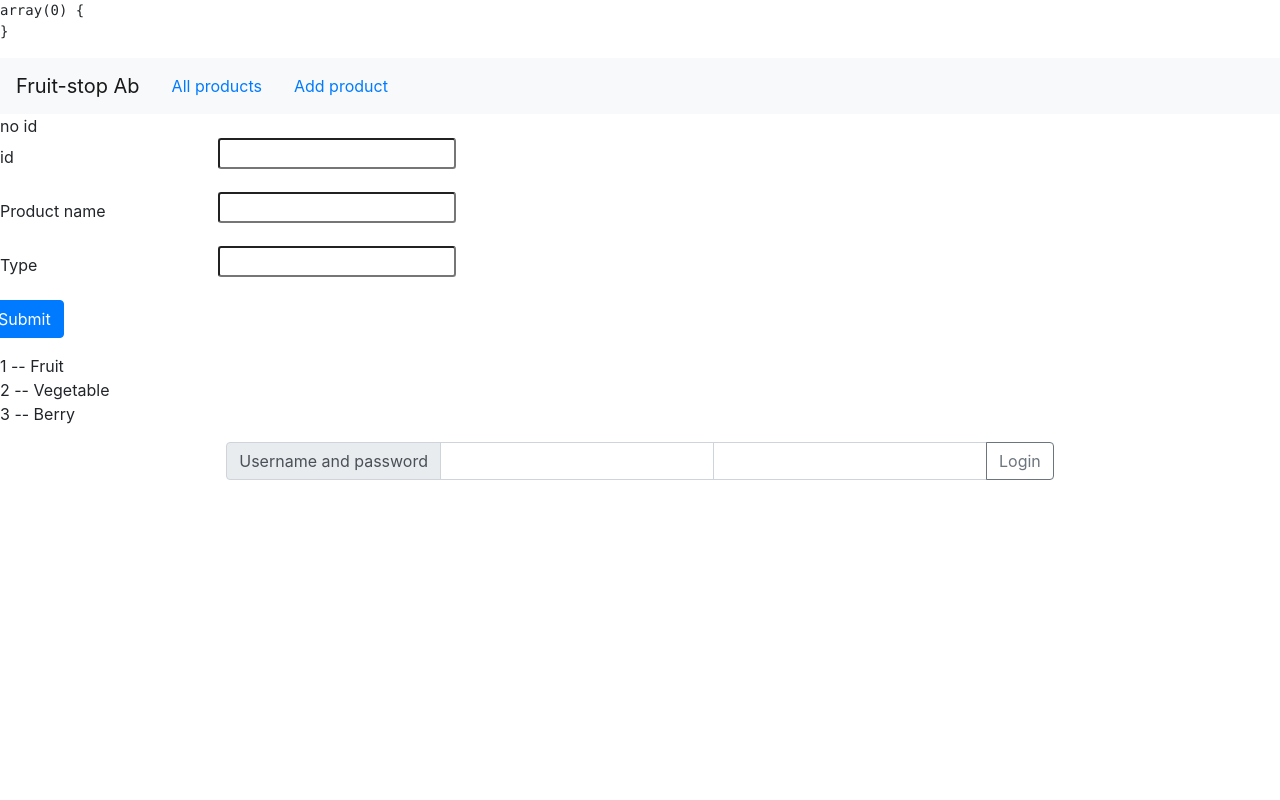
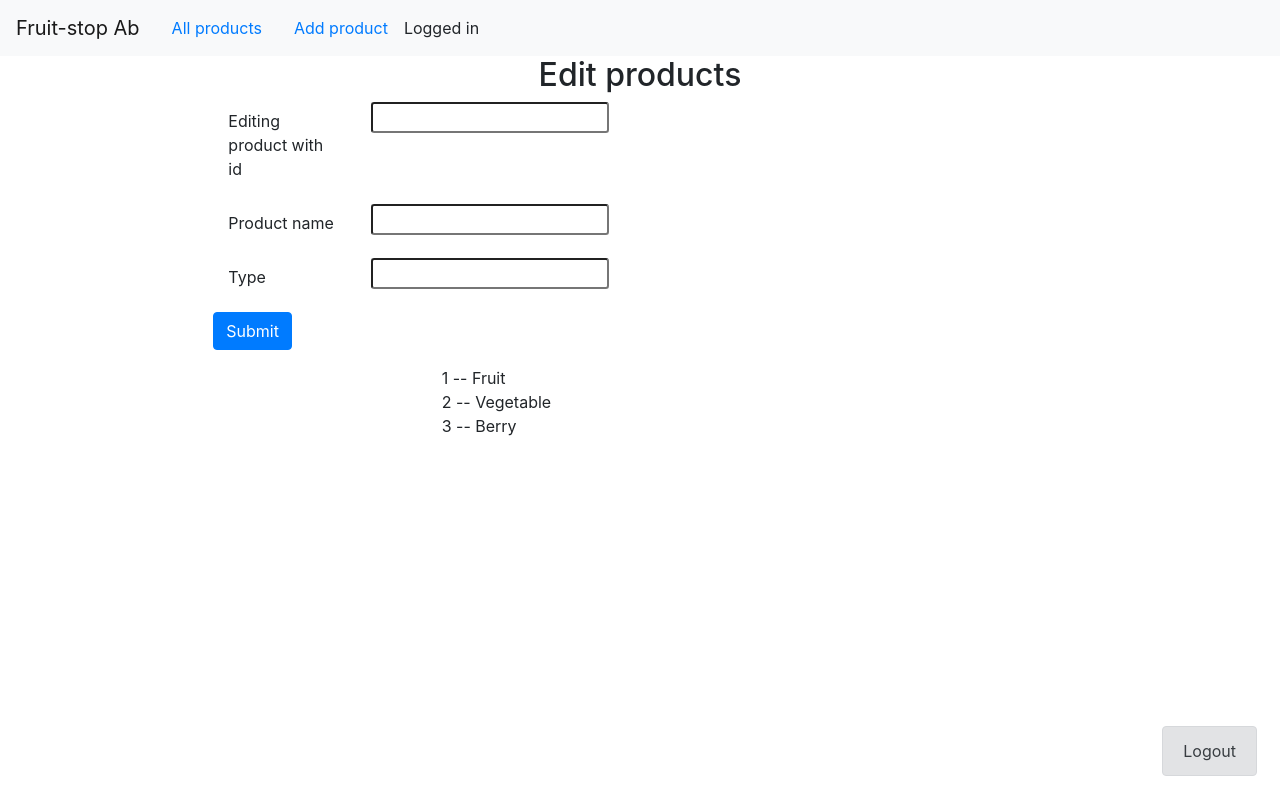
Before and after one commit to agrnrs/fruitstop, a PHP site: page /edit.php in a window 1280 px wide. Run offline with PHP 8.4, Linux system fonts and the light colour scheme; a user stored in the database is signed in; data that the repository does not hold is empty.

Commit message:
tidying up pages visually

```diff
--- a/edit.php
+++ b/edit.php
@@ -1,5 +1,5 @@
 <?php
-//start html and page here
+include 'inc/sessioncheck.php';
 include 'inc/head.php';
 ?>
 
@@ -42,17 +42,7 @@
 		include 'inc/removespecific.php';
 	};
 
-
-	//temp for testing:
-	//$id = 4;
-	//include 'inc/getspecific.php';
-	//later get this from product list page depending on edit button pressed
-
 ?>
-
-
-
-
 <style>
 
 </style>
@@ -61,12 +51,6 @@
 
 <body>
 
-<pre>
-<?php
-var_dump($_POST);
-// display info from post
-?>
-</pre>
 
 
 <?php
@@ -74,37 +58,42 @@
 //include 'inc/getproducts.php'; //get products
 //do a get THIS PRODUCT function
 
-echo $tell;
+// echo $tell; // wrong place for it.
 //prints "editing: id" when editing an entry
 ?>
 
+<div class="h2 text-center">Edit products</div>
 
+<div class="container col-md-8">
 <form action="edit.php" method="post">
 	<div class="form-group row">
-		<label for="id" class="col-sm-2 col-form-label">id</label>
-		<div class="col-sm-8">
+		<label for="id" class="col-sm-2 col-form-label">Editing product with id</label>
+		<div class="col-sm-2">
 			<input readonly type="text" class="form-control-sm .form-control-plaintext" id="id" name="id" value="<?php echo $id; ?>"><br>
 		</div>
 		</div>
 	<div class="form-group row">
 		<label for="product" class="col-sm-2 col-form-label">Product name</label>
-		<div class="col-sm-8">
+		<div class="col-sm-2">
 			<input type="text" class="form-control-sm" id="product" name="product" value="<?php echo $prod; ?>"><br>
 		</div>
 		</div>
 	<div class="form-group row">
 		<label for="type" class="col-sm-2 col-form-label">Type</label>
-		<div class="col-sm-8">
+		<div class="col-sm-2">
 			<input type="text" class="form-control-sm" id="type" name="type" value="<?php echo $type; ?>">
 		</div>
-		</div>
+
 	</div>
 	<div class="form-group row">
 		<input type="hidden" id="do" name="do" value="update">
 		<input class="btn btn-primary" type="submit" value="Submit">
 	</div>
 </form>
-<div>1 -- Fruit<br>2 -- Vegetable<br>3 -- Berry</div>
+</div>
+
+<div class="container col-md-4">1 -- Fruit<br>2 -- Vegetable<br>3 -- Berry</div>
+
 
 
 
--- a/inc/footer.php
+++ b/inc/footer.php
@@ -30,8 +30,8 @@
 	?>
 	<div class="d-flex p-2 fixed-bottom align-items-end d-flex justify-content-end">
 		<form action="index.php" method="post">
-			<div class="col-4 alert alert-secondary text-center">
-				<button type="button" id="do" name="do" value="logout" class="btn btn-link alert alert-secondary">Logout</button>
+			<div class="col-4 text-center">
+				<button type="submit" id="do" name="do" value="logout" class="btn btn-link alert alert-secondary">Logout</button>
 				<!-- <input type="hidden" id="do" name="do" value="logout">  removed in case the button alone works -->
 			</div>
 		</form>
--- a/inc/header.php
+++ b/inc/header.php
@@ -2,12 +2,26 @@
 <ul class="nav">
  <a class="navbar-brand" href="index.php">Fruit-stop Ab</a>
   <li class="nav-item">
-    <a class="nav-link active" href="index.php">All products</a>
+    <a class="nav-link active" href="products.php">All products</a>
   </li>
   <li class="nav-item">
     <a class="nav-link" href="add.php">Add product</a>
   </li>
   <!-- room for more categories, eg cocoa, bacon, other -->
 </ul>
+<ul class="nav navbar-nav navbar-right">
+      <li><?php if($status){echo $status;}; ?></li>
+    </ul>
 </nav>
   <!-- ^ to header.php -->
+
+
+  <!--
+
+  <ul class="nav navbar-nav navbar-right">
+      <li><a href="#about">Right</a></li>
+      <li><a href="#contact">Right</a></li>
+    </ul>
+
+
+  -->
--- a/inc/sessioncheck.php
+++ b/inc/sessioncheck.php
@@ -2,9 +2,17 @@
 session_start();
 // for use in login system
 
-if(!isset($_SESSION['login'])){ //if login in session is not set
-    //header("Location: index.php"); //redir
+if (empty($_SESSION['login'])){
+	header("Location: index.php"); //redir
+	$status = "Not logged in";
+} else {
+	$status = "Logged in";
 };
 
+/*
+if(!isset($_SESSION['login'])){ //if login in session is not set
+    header("Location: index.php"); //redir
+};
+*/
 
 ?>
```
Also changed, not shown: add.php (+12 -15 lines), index.php (+21 -18 lines), products.php (+0 -27 lines).
